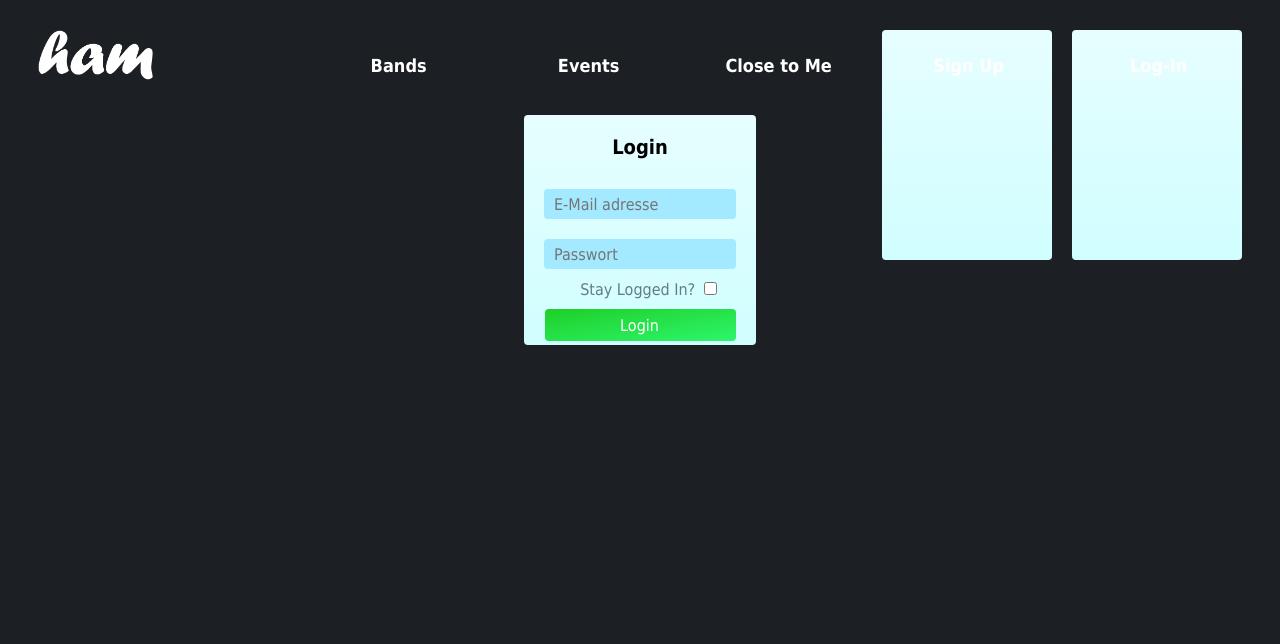
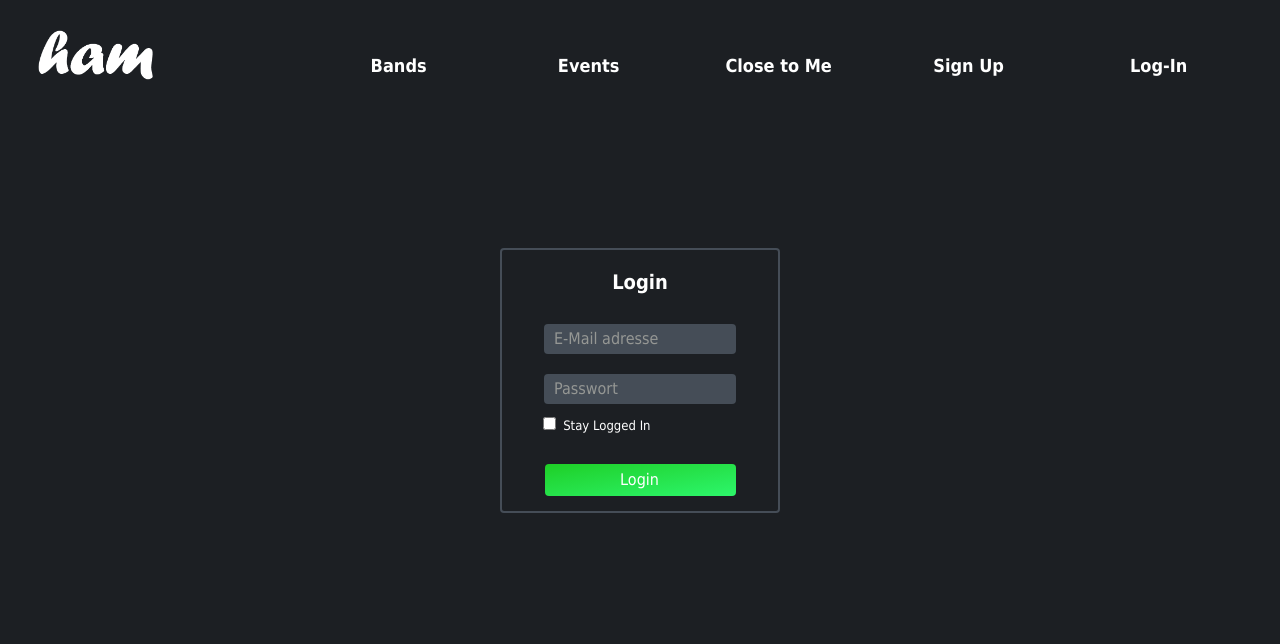
Before and after one commit to moritzscheer/ham, a PHP site: page /login.php in a window 1280 px wide. Shown: the top 644 px of the page. Run offline with PHP 8.4, Linux system fonts and the light colour scheme.

Commit message:
Styling Login

```diff
--- a/pages/login.php
+++ b/pages/login.php
@@ -2,7 +2,8 @@
 <body>
 <?php include_once "../php/navigation/header/header.php" ?>
 
-<section class="login">
+<section class="login-view">
+    <div class="login-container">
         <div class="loginElement">
             <form method="post">
                 <label id="Hlogin">Login</label>
@@ -18,10 +19,11 @@
                 <input type="password" id="lpassword" name="logPassword" placeholder="Passwort" required>
             </form>
         </div>
-    <div class="loginElement">
+        <div class="loginElement staylogin">
             <form method="post">
-            <label>Stay Logged In?
+                <label id="stayLogin">
                     <input type="checkbox" id="stayLoggedIn" name="login">
+                    Stay Logged In
                 </label>
             </form>
         </div>
@@ -30,6 +32,7 @@
                 <input type="submit" id="loginSubmit" name="login" value="Login">
             </form>
         </div>
+    </div>
 </section>
 </body>
 </html>
--- a/resources/css/login.css
+++ b/resources/css/login.css
@@ -1,16 +1,39 @@
-/*
-Stylesheet for login and register
-*/
-/*
-body {
+
+
+
+
+/*for login*/
+.login-view {
     display: grid;
-    grid-template-rows: minmax(20vh, auto) 2fr minmax(20vh, auto);
-    grid-template-columns: auto 2fr auto;
-    height: 100vh;
-    margin: 0;
+    justify-content: center;
+    grid-template-rows: 1fr 2fr 1fr;
+    grid-template-columns: 1fr 2fr 1fr;
+
 }
- */
 
+/*all login elements*/
+.login-container {
+    grid-area: 2 / 2;
+    justify-self: center;
+    display: flex;
+    flex-direction: column;
+    place-items: center;
+    width: 35vh;
+    /*height: 230px;*/
+    height: auto;
+    border-radius: 4px;
+    border: 2px solid var(--bluegrey);
+}
+
+/*Login Label*/
+#Hlogin {
+    display: grid;
+    padding: 20px 10px 20px 10px;
+    font-family: Tahoma, sans-serif;
+    font-weight: bolder;
+    font-size: 20px;
+    color: var(--white);
+}
 
 /*for all input objects*/
 input {
@@ -20,47 +43,36 @@ input {
 
 /*email and password input for login and register*/
 input[type=email], input[type=password], input[type=text], input[type=submit] {
-    background-color: var(--lighterblue);
+    background-color: var(--bluegrey);
     padding-left: 10px;
     margin: 10px 20px 10px 20px;
     height: 30px;
     border-radius: 4px;
     position: relative;
+    color: var(--white);
 }
 
-@media screen and (max-width: 1024px) {
-    body {
-        grid-template-columns: 5vh 2fr 5vh;
-    }
+input::placeholder{
+    color: var(--grey);
 }
 
-
-
-/*for login*/
-
-/*all login elements*/
-.login {
-    grid-area: 2 / 2;
-    justify-self: center;
-
-    display: flex;
-    flex-direction: column;
-    place-items: center;
-    width: auto;
-    height: 230px;
-    background-image: linear-gradient(to bottom, #e6feff, #e1feff, #dbfeff, #d6feff, #d0feff);
-
-    border-radius: 4px;
+/*div of stay loggedin*/
+.staylogin {
+    place-self: center;
+    place-items: start;
+    margin-bottom: 20px;
 }
 
-/*Login Label*/
-#Hlogin {
-    display: grid;
-    padding: 20px 10px 20px 10px;
-    font-family: Tahoma, sans-serif;
-    font-weight: bolder;
-    font-size: 20px;
-    color: black;
+/*label of stay loggin*/
+#stayLogin {
+    padding-right: 90px;
+    color: var(--white);
+    font-size: small;
+}
+
+/* checkbox of stay loggedin*/
+#stayLoggedIn {
+
 }
 
 /*login button*/
@@ -74,7 +86,7 @@ input[type=email], input[type=password], input[type=text], input[type=submit] {
     width: 180px;
     background-image: linear-gradient(to right bottom, #1ecf25, #22d939, #26e24a, #29ec5b, #2df66a);
     margin-top: 10px;
-    margin-bottom: 20px;
+    margin-bottom: 15px;
     box-sizing: content-box;
 }
 
@@ -117,7 +129,7 @@ input[type=email], input[type=password], input[type=text], input[type=submit] {
 
 /*labels in register*/
 label {
-    padding-left: 20px;
+
     color: #647c85;
 }
 
@@ -133,3 +145,9 @@ label {
     margin-top: 10px;
     margin-bottom: 10px;
 }
+
+@media screen and (max-width: 800px) {
+   .login-view {
+
+   }
+}
```
Lines whose indentation alone changed are shown as unchanged.
